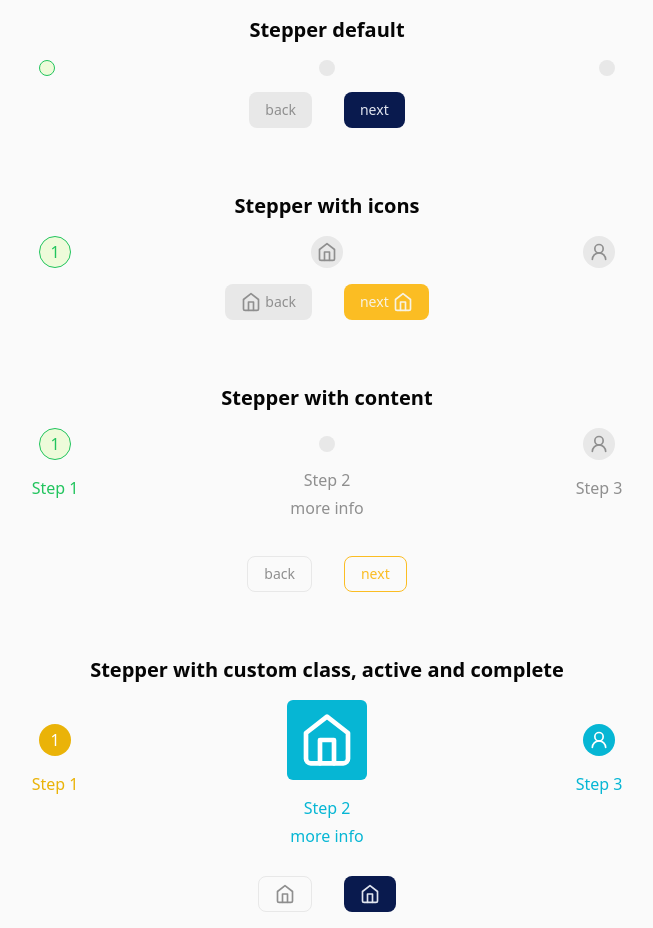
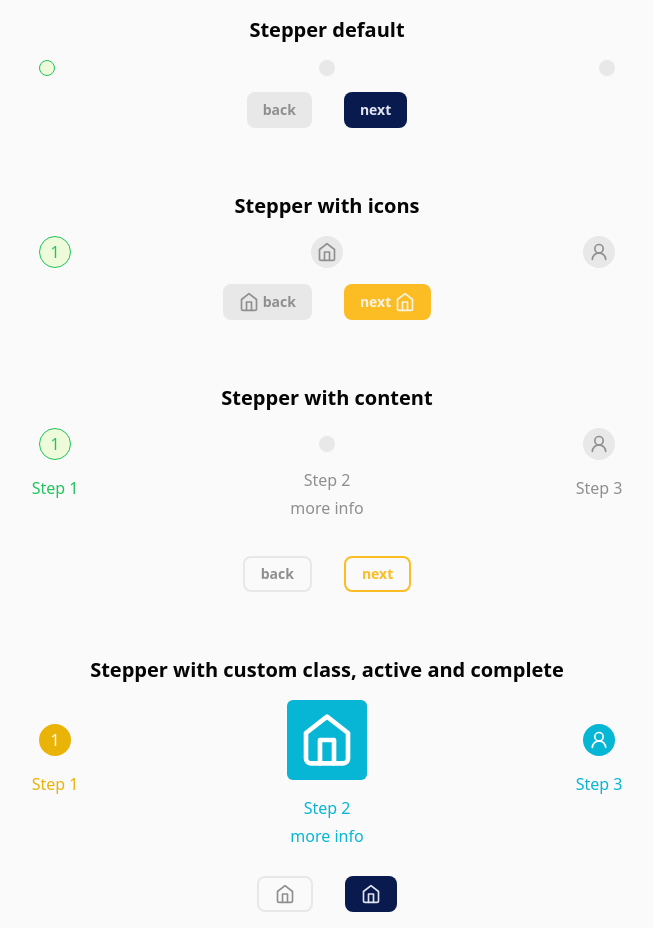
Before and after one commit to cavargasl/promarketing-test, a Next.js app: page / in a window 1280 px wide. Shown: the whole page, without its empty margins (313-966 px from the left). Built offline with nearby package versions, Linux system fonts and the light colour scheme.

Commit message:
fix: outline style

```diff
--- a/src/components/ui/Button.tsx
+++ b/src/components/ui/Button.tsx
@@ -1,17 +1,16 @@
 import { cn } from "@/lib/utils"
-import { Slot } from "@radix-ui/react-slot"
 import { cva, type VariantProps } from "class-variance-authority"
 import { forwardRef } from "react"
 
 const buttonVariants = cva(
-  "inline-flex items-center justify-center rounded-sm text-sm font-medium transition-colors focus-visible:outline-none disabled:pointer-events-none disabled:bg-neutral disabled:text-neutral-foreground rounded-lg gap-1",
+  "inline-flex items-center justify-center rounded-sm text-sm font-bold transition-colors focus-visible:outline-none disabled:pointer-events-none disabled:bg-neutral disabled:text-neutral-foreground rounded-lg gap-1",
   {
     variants: {
       variant: {
         default: "bg-primary text-primary-foreground hover:bg-primary/80",
         accent: "bg-accent text-accent-foreground hover:bg-accent/80",
-        outline: "border border-primary disabled:border-neutral disabled:bg-background text-primary bg-background hover:bg-background/80",
-        "outline-accent": "border border-accent disabled:border-neutral disabled:bg-background text-accent bg-background hover:bg-background/80",
+        outline: "border-2 border-primary disabled:border-neutral disabled:bg-background text-primary bg-background hover:bg-primary/30 active:bg-primary/60 active:text-background",
+        "outline-accent": "border-2 border-accent disabled:border-neutral disabled:bg-background text-accent bg-background hover:bg-accent/30 active:bg-accent/60 active:text-background",
       },
       size: {
         default: "h-9 px-4 py-2",
@@ -27,7 +26,7 @@ const buttonVariants = cva(
 
 export interface ButtonProps
   extends React.ButtonHTMLAttributes<HTMLButtonElement>,
-  VariantProps<typeof buttonVariants> {}
+  VariantProps<typeof buttonVariants> { }
 
 const Button = forwardRef<HTMLButtonElement, ButtonProps>(
   ({ className, variant, size, ...props }, ref) => {
```
